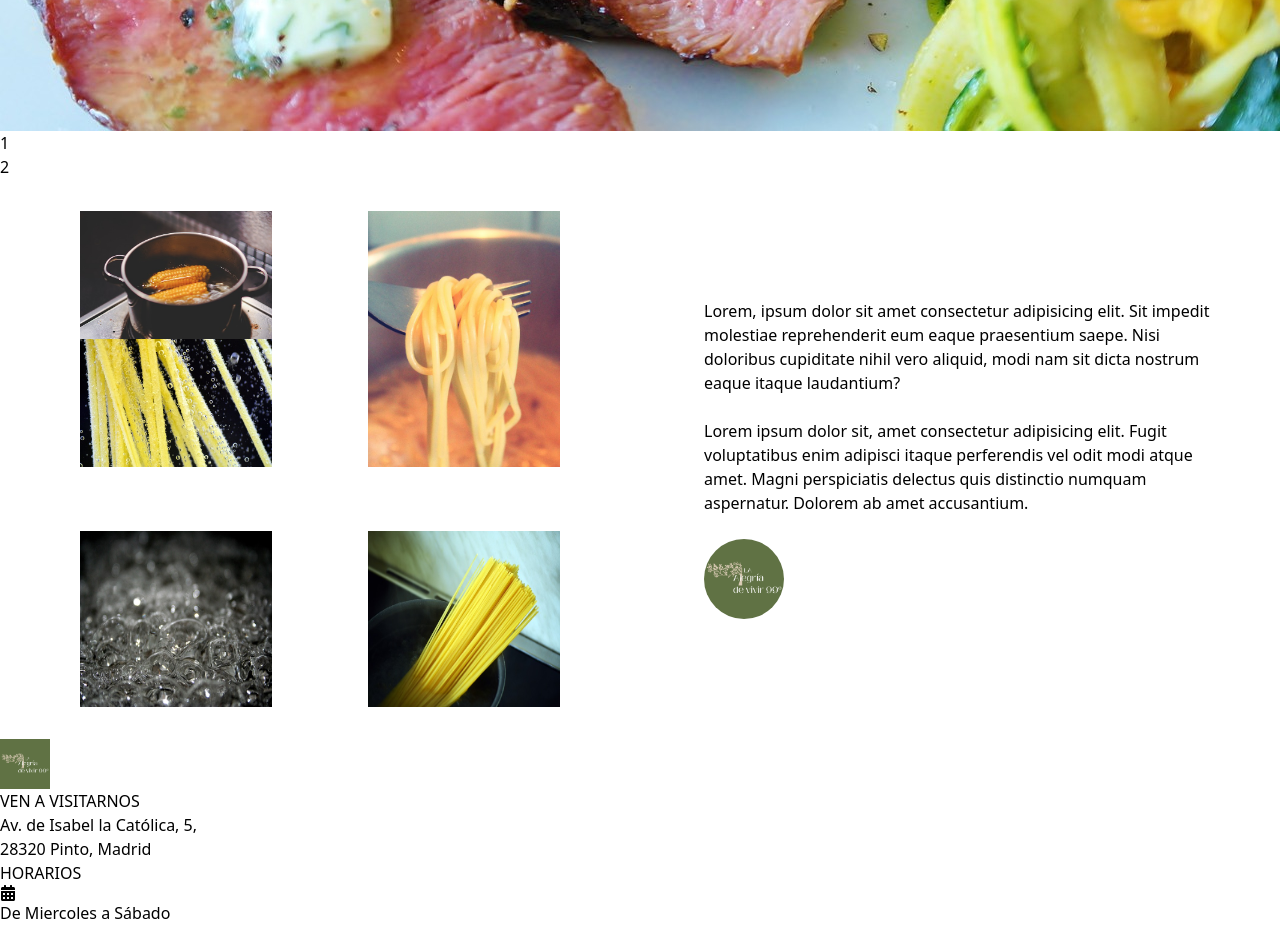
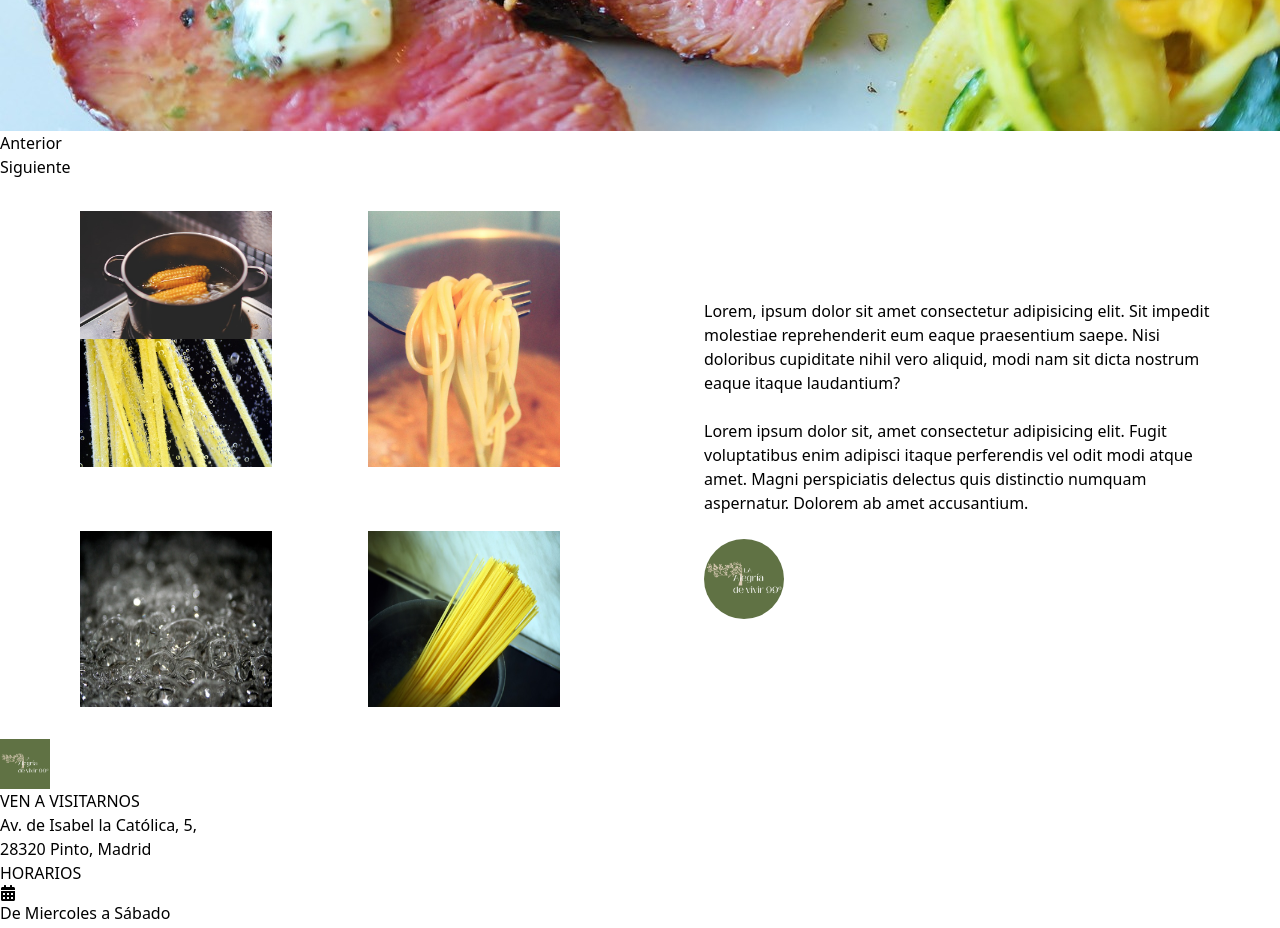
Before and after one commit to La-alegria-de-vivir/Frontend, a React (Vite) app: page / in a window 1280 px wide. Shown: the part 3820-4748 px from the top of the page. Built offline with nearby package versions, Linux system fonts and the light colour scheme; no server answers.

Commit message:
fix:botton

```diff
--- a/src/Components/Pagination/Pagination.jsx
+++ b/src/Components/Pagination/Pagination.jsx
@@ -1,29 +1,29 @@
 import React from 'react';
 
 const Pagination = ({ itemsPerPage, totalItems, paginate, currentPage }) => {
-  const pageNumbers = [];
-
-  for (let i = 1; i <= Math.ceil(totalItems / itemsPerPage); i++) {
-    pageNumbers.push(i);
-  }
+  const totalPages = Math.ceil(totalItems / itemsPerPage);
 
   return (
     <nav>
       <ul className="flex justify-center space-x-2 mt-4">
-        {pageNumbers.map(number => (
-          <li key={number} className="list-none">
-            <button
-              onClick={() => paginate(number)}
-              className={`px-4 py-2 text-white font-bold rounded transition-colors duration-300 transform ${
-                currentPage === number
-                  ? 'bg-gradient-to-r from-[#AEAF50] to-[#F3C14C]'
-                  : 'bg-gradient-to-r from-[#AEAF50] to-[#F3C14C] hover:from-[#adaf50bd] hover:to-[#F3C14C]'
-              }`}
-            >
-              {number}
-            </button>
-          </li>
-        ))}
+        <li>
+          <button
+            onClick={() => currentPage > 1 && paginate(currentPage - 1)}
+            className="px-4 py-2 text-white font-bold rounded transition-colors duration-300 transform bg-gradient-to-r from-[#AEAF50] to-[#F3C14C] hover:from-[#adaf50bd] hover:to-[#F3C14C] disabled:opacity-50"
+            disabled={currentPage === 1}
+          >
+            Anterior
+          </button>
+        </li>
+        <li>
+          <button
+            onClick={() => currentPage < totalPages && paginate(currentPage + 1)}
+            className="px-4 py-2 text-white font-bold rounded transition-colors duration-300 transform bg-gradient-to-r from-[#AEAF50] to-[#F3C14C] hover:from-[#adaf50bd] hover:to-[#F3C14C] disabled:opacity-50"
+            disabled={currentPage === totalPages}
+          >
+            Siguiente
+          </button>
+        </li>
       </ul>
     </nav>
   );
```
